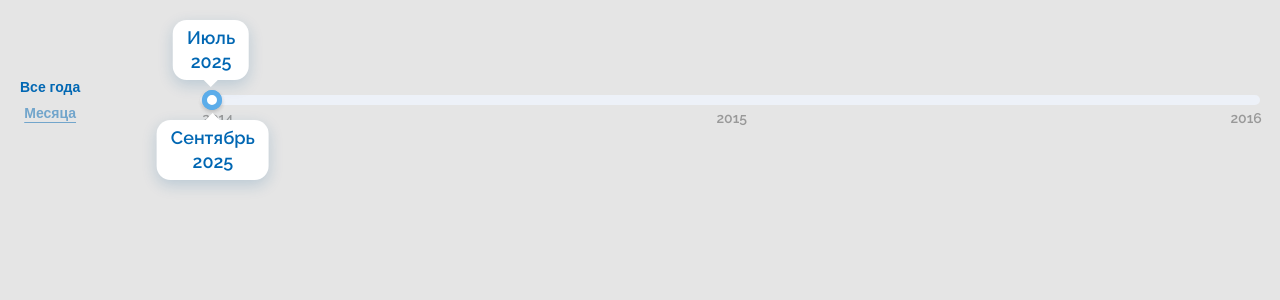
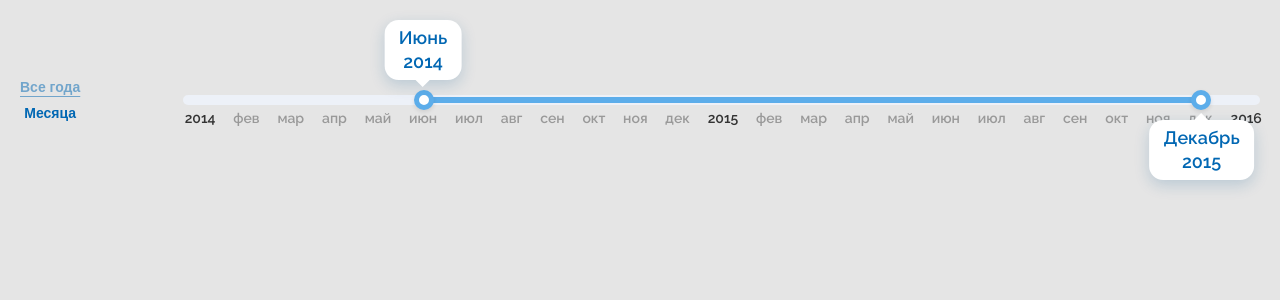
Before and after one commit to KQraze/nst-task, an Angular app: page / in a window 1280 px wide. Shown: the top 300 px of the page. Built offline with nearby package versions, Linux system fonts and the light colour scheme; a web font is replaced by a local one.

Commit message:
Made a bunch of values, tumblers and tooltips, and also improved interaction with tumblers

```diff
--- a/src/app/app.html
+++ b/src/app/app.html
@@ -1,3 +1,8 @@
 <main class="app-container">
-  <date-range />
+  <date-range
+    [minDate]="minDate"
+    [endDate]="endDate"
+    [(firstValue)]="dateRange().firstValue"
+    [(secondValue)]="dateRange().secondValue"
+  />
 </main>
--- a/src/app/app.ts
+++ b/src/app/app.ts
@@ -11,5 +11,11 @@ import {DateRange} from './date-range/date-range';
 
 })
 export class App {
+  readonly minDate = new Date(2014, 0, 1);
+  readonly endDate = new Date(2016, 0, 1);
 
+  dateRange = signal({
+    firstValue: new Date(2014, 5, 1),
+    secondValue: new Date(2015, 11, 1)
+  });
 }
--- a/src/app/date-range/date-range-slider/date-range-slider.html
+++ b/src/app/date-range/date-range-slider/date-range-slider.html
@@ -3,21 +3,21 @@
   <div
     #firstThumb
     (mousedown)="onMouseDown($event, 'firstThumb')"
-    class="date-range-slider__thumb date-range-slider__thumb--first"
+    class="date-range-slider__thumb"
   >
     <div class="date-range-slider__tooltip date-range-slider__tooltip--left">
-      <span>Июль</span>
-      <span>2025</span>
+      <span>{{ getMonthLong(firstValue()) | titlecase }}</span>
+      <span>{{ firstValue().getFullYear() }}</span>
     </div>
   </div>
   <div
     #secondThumb
     (mousedown)="onMouseDown($event, 'secondThumb')"
-    class="date-range-slider__thumb date-range-slider__thumb--second"
+    class="date-range-slider__thumb"
   >
     <div class="date-range-slider__tooltip date-range-slider__tooltip--right">
-      <span>Сентябрь</span>
-      <span>2025</span>
+      <span>{{ getMonthLong(secondValue()) | titlecase }}</span>
+      <span>{{ secondValue().getFullYear() }}</span>
     </div>
   </div>
   <div class="date-range-slider__marks">
--- a/src/app/date-range/date-range-slider/date-range-slider.ts
+++ b/src/app/date-range/date-range-slider/date-range-slider.ts
@@ -2,7 +2,7 @@ import {
   afterNextRender,
   ChangeDetectionStrategy,
   Component,
-  computed,
+  computed, effect,
   ElementRef,
   input,
   model,
@@ -12,9 +12,9 @@ import {
   viewChild, viewChildren
 } from '@angular/core';
 import { DateRangeMode } from '../date-range-switch/date-range-switch';
-import {NgClass} from '@angular/common';
+import { NgClass, TitleCasePipe } from '@angular/common';
 
-type MovementCallback = (elements: {
+type CallbackWithElements = (elements: {
   firstThumb: HTMLDivElement,
   secondThumb: HTMLDivElement,
   sliderTrack: HTMLDivElement,
@@ -25,22 +25,24 @@ type MovementCallback = (elements: {
   sliderRailRect: DOMRect
 }) => void;
 
+type ThumbType = 'firstThumb' | 'secondThumb';
+
 @Component({
   selector: 'date-range-slider',
   imports: [
-    NgClass
+    NgClass,
+    TitleCasePipe
   ],
   templateUrl: './date-range-slider.html',
   styleUrl: './date-range-slider.css',
   changeDetection: ChangeDetectionStrategy.OnPush
-
 })
 export class DateRangeSlider implements OnInit, OnDestroy {
   minDate = input(new Date(2014, 0, 1));
   endDate = input(new Date(2016, 0, 1));
   dateRangeMode = input<DateRangeMode>('years');
-  firstValue = model<Date>()
-  secondValue = model<Date>()
+  firstValue = model.required<Date>()
+  secondValue = model.required<Date>()
 
   firstThumb = viewChild<ElementRef<HTMLDivElement>>('firstThumb');
   secondThumb = viewChild<ElementRef<HTMLDivElement>>('secondThumb');
@@ -48,7 +50,7 @@ export class DateRangeSlider implements OnInit, OnDestroy {
   sliderRail = viewChild<ElementRef<HTMLDivElement>>('sliderRail');
   sliderMarks = viewChildren<ElementRef<HTMLDivElement>>('sliderMark');
 
-  activeThumb = signal<'firstThumb' | 'secondThumb' | null>(null);
+  activeThumb = signal<ThumbType | null>(null);
 
   marks = computed(() => {
     const startYear = this.minDate().getFullYear();
@@ -61,59 +63,107 @@ export class DateRangeSlider implements OnInit, OnDestroy {
         return { date, month: date.getMonth(), year: date.getFullYear() };
       }).filter(({ year, month }) => !(month && year === endYear));
     }).flat();
-  })
+  });
+
+  private thumbPositionGetter = (type: 'firstValue' | 'secondValue') => {
+    return () => {
+      const index = this.marks().findIndex((mark) => {
+        return this[type]().getFullYear() === mark.year && this[type]().getMonth() === mark.month;
+      })
+
+      return index !== -1 ? index : 0;
+    }
+  }
+
+  firstThumbPosition = computed(this.thumbPositionGetter('firstValue'));
+  secondThumbPosition = computed(this.thumbPositionGetter('secondValue'))
 
   constructor() {
     afterNextRender(() => {
-      this.calcTrackPosition()
+      this.calcAllPositions()
     })
+
+    effect(() => {
+      console.log(this.dateRangeMode());
+    });
   }
 
   onMouseMove = ({ clientX }: MouseEvent) => {
     if (!this.activeThumb()) return;
 
-    this.moveThumb(clientX);
+    this.moveThumbByClient(clientX);
     this.calcTrackPosition()
   }
 
   onMouseUp = () => {
     this.activeThumb.set(null)
+    this.calcAllPositions()
   }
 
-  onMouseDown = (e: MouseEvent, thumb: 'firstThumb' | 'secondThumb') => {
+  onMouseDown = (e: MouseEvent, thumb: ThumbType) => {
     this.activeThumb.set(thumb)
   }
 
-  private moveThumb = (clientX: number) => {
-    this.getElements(({ firstThumb, secondThumb, sliderRailRect }) => {
-      this.sliderMarks().forEach((mark, i, marks) => {
+  private moveThumbByClient = (clientX: number) => {
+    this.getElements(({ firstThumb, secondThumb, firstThumbRect, secondThumbRect, sliderRailRect }) => {
+      switch (this.activeThumb()) {
+        case 'firstThumb':
+          if (clientX - firstThumb.offsetWidth / 2 > secondThumbRect.left || sliderRailRect.left >= clientX - firstThumb.offsetWidth / 2) return;
+          firstThumb.style.left = this.getPercentagePositionOfRail(clientX - firstThumb.offsetWidth / 2);
 
-        const getSliderMarkCenter = (mark: ElementRef<HTMLDivElement>) => {
-          const rect = mark.nativeElement.getBoundingClientRect();
-          return rect.left + rect.width / 2;
-        }
+          this.thumbIntersectingCallback('firstThumb', (_, index) => {
+            if (this.firstThumbPosition() !== index) this.firstValue.set(this.marks()[index].date);
+          })
+          break;
+        case 'secondThumb':
+          if (clientX + firstThumb.offsetWidth / 2 < firstThumbRect.right || sliderRailRect.right <= clientX + secondThumb.offsetWidth / 2) return;
+          secondThumb.style.left = this.getPercentagePositionOfRail(clientX - secondThumb.offsetWidth / 2);
 
-        switch (this.activeThumb()) {
-          case 'firstThumb':
-            if (clientX > getSliderMarkCenter(mark)) console.log(i)
-            firstThumb.style.left = `${this.getPercentagePosition(clientX - firstThumb.offsetWidth / 2 - sliderRailRect.left)}%`;
-            break;
-          case 'secondThumb':
-            secondThumb.style.left = `${this.getPercentagePosition(clientX - secondThumb.offsetWidth / 2 - sliderRailRect.left)}%`;
-            break;
-        }
-      })
+          this.thumbIntersectingCallback('secondThumb', (_, index) => {
+            if (this.secondThumbPosition() !== index) this.secondValue.set(this.marks()[index].date);
+          })
+          break;
+      }
     })
   }
 
   private calcTrackPosition() {
-    this.getElements(({ firstThumb, secondThumb, sliderRailRect, sliderTrack }) => {
-      const firstThumbCenter = this.getCenterOfElement(firstThumb);
-      const secondThumbCenter = this.getCenterOfElement(secondThumb);
+    this.getElements(({ firstThumb, secondThumb, sliderTrack }) => {
+      const firstThumbCenter = this.getCenter(firstThumb);
+      const secondThumbCenter = this.getCenter(secondThumb);
 
-      sliderTrack.style.left = `${this.getPercentagePosition(firstThumbCenter - sliderRailRect.left)}%`;
+      sliderTrack.style.left = this.getPercentagePositionOfRail(firstThumbCenter);
       sliderTrack.style.width = `${this.getPercentagePosition(secondThumbCenter - firstThumbCenter)}%`
     });
+  }
+
+  private calcThumbPosition = (thumb: ThumbType) => {
+    this.getElements(({ firstThumb, secondThumb }) => {
+      switch (thumb) {
+        case 'firstThumb':
+          firstThumb.style.left = this.getPercentagePositionOfRail(this.getCenter(this.sliderMarks()[this.firstThumbPosition()].nativeElement) - firstThumb.offsetWidth / 2)
+          break;
+        case 'secondThumb':
+          secondThumb.style.left = this.getPercentagePositionOfRail(this.getCenter(this.sliderMarks()[this.secondThumbPosition()].nativeElement) - secondThumb.offsetWidth / 2)
+          break;
+      }
+    })
+  }
+
+  private calcAllPositions() {
+    this.calcThumbPosition('firstThumb')
+    this.calcThumbPosition('secondThumb')
+    this.calcTrackPosition()
+  }
+
+  private getPercentagePositionOfRail(position: number) {
+    let value: number | undefined;
+
+    this.getElements(({ sliderRailRect }) => {
+      value = this.getPercentagePosition(position - sliderRailRect.left)
+    })
+
+    return `${value}%`;
   }
 
   private getPercentagePosition(position: number) {
@@ -126,12 +176,23 @@ export class DateRangeSlider implements OnInit, OnDestroy {
     return value;
   }
 
-  private getCenterOfElement(element: HTMLDivElement) {
+  private getCenter(element: HTMLDivElement) {
     const rect = element.getBoundingClientRect();
     return rect.left + rect.width / 2;
   }
 
-  private getElements(callback: MovementCallback) {
+  private thumbIntersectingCallback(thumb: ThumbType, callback?: (mark: HTMLDivElement, i: number) => void) {
+    this.getElements(({ firstThumbRect, secondThumbRect }) => {
+      const currentThumbRect = thumb === 'firstThumb' ? firstThumbRect : secondThumbRect;
+
+      this.sliderMarks().forEach((mark, i) => {
+        const markCenter = this.getCenter(mark.nativeElement)
+        if (currentThumbRect.left <= markCenter && currentThumbRect.right >= markCenter) callback?.(mark.nativeElement, i);
+      })
+    })
+  }
+
+  private getElements(callback: CallbackWithElements) {
     const firstThumb = this.firstThumb()?.nativeElement;
     const secondThumb = this.secondThumb()?.nativeElement;
     const sliderTrack = this.sliderTrack()?.nativeElement;
@@ -155,15 +216,20 @@ export class DateRangeSlider implements OnInit, OnDestroy {
     return new Intl.DateTimeFormat('ru', { month: 'short' }).format(date).slice(0, 3);
   }
 
+  getMonthLong(date: Date) {
+    return new Intl.DateTimeFormat('ru', { month: 'long' }).format(date);
+  }
+
+
   ngOnInit() {
     document.addEventListener('mousemove', this.onMouseMove);
     document.addEventListener('mouseup', this.onMouseUp);
-    window.addEventListener('resize', () => this.calcTrackPosition());
+    window.addEventListener('resize', () => this.calcAllPositions());
   }
 
   ngOnDestroy() {
     document.removeEventListener('mousemove', this.onMouseMove);
     document.removeEventListener('mouseup', this.onMouseUp);
-    window.removeEventListener('resize', () => this.calcTrackPosition());
+    window.removeEventListener('resize', () => this.calcAllPositions());
   }
 }
--- a/src/app/date-range/date-range-switch/date-range-switch.ts
+++ b/src/app/date-range/date-range-switch/date-range-switch.ts
@@ -19,7 +19,7 @@ export type DateRangeMode = 'years' | 'months';
 export class DateRangeSwitch {
   dateRangeModes: DateRangeMode[] = ['years', 'months'];
 
-  value = model<DateRangeMode>('years');
+  value = model<DateRangeMode>('months');
 
   setDateRangeMode(mode: DateRangeMode) {
     this.value.set(mode);
--- a/src/app/date-range/date-range.html
+++ b/src/app/date-range/date-range.html
@@ -1,6 +1,8 @@
 <date-range-switch [(value)]="dateRangeMode" />
 <date-range-slider
+  [minDate]="minDate()"
+  [endDate]="endDate()"
   [dateRangeMode]="dateRangeMode()"
-  [(firstValue)]="dateRange().firstValue"
-  [(secondValue)]="dateRange().secondValue"
+  [(firstValue)]="firstValue"
+  [(secondValue)]="secondValue"
 />
--- a/src/app/date-range/date-range.ts
+++ b/src/app/date-range/date-range.ts
@@ -1,6 +1,6 @@
 import {
   ChangeDetectionStrategy,
-  Component, signal,
+  Component, input, model, signal,
 } from '@angular/core';
 import { DateRangeSlider } from './date-range-slider/date-range-slider';
 import {DateRangeMode, DateRangeSwitch} from './date-range-switch/date-range-switch';
@@ -13,10 +13,9 @@ import {DateRangeMode, DateRangeSwitch} from './date-range-switch/date-range-swi
   changeDetection: ChangeDetectionStrategy.OnPush
 })
 export class DateRange {
-  dateRangeMode = signal<DateRangeMode>('years');
-
-  dateRange = signal({
-    firstValue: new Date(),
-    secondValue: new Date()
-  });
+  minDate = input(new Date(2014, 0, 1));
+  endDate = input(new Date(2016, 0, 1));
+  firstValue = model.required<Date>();
+  secondValue = model.required<Date>();
+  dateRangeMode = signal<DateRangeMode>('months');
 }
--- a/src/styles.css
+++ b/src/styles.css
@@ -21,7 +21,7 @@ body {
 date-range {
   display: flex;
   align-items: center;
-  gap: 120px;
+  gap: 8vw;
   height: 160px;
   flex: 1;
 }
```
